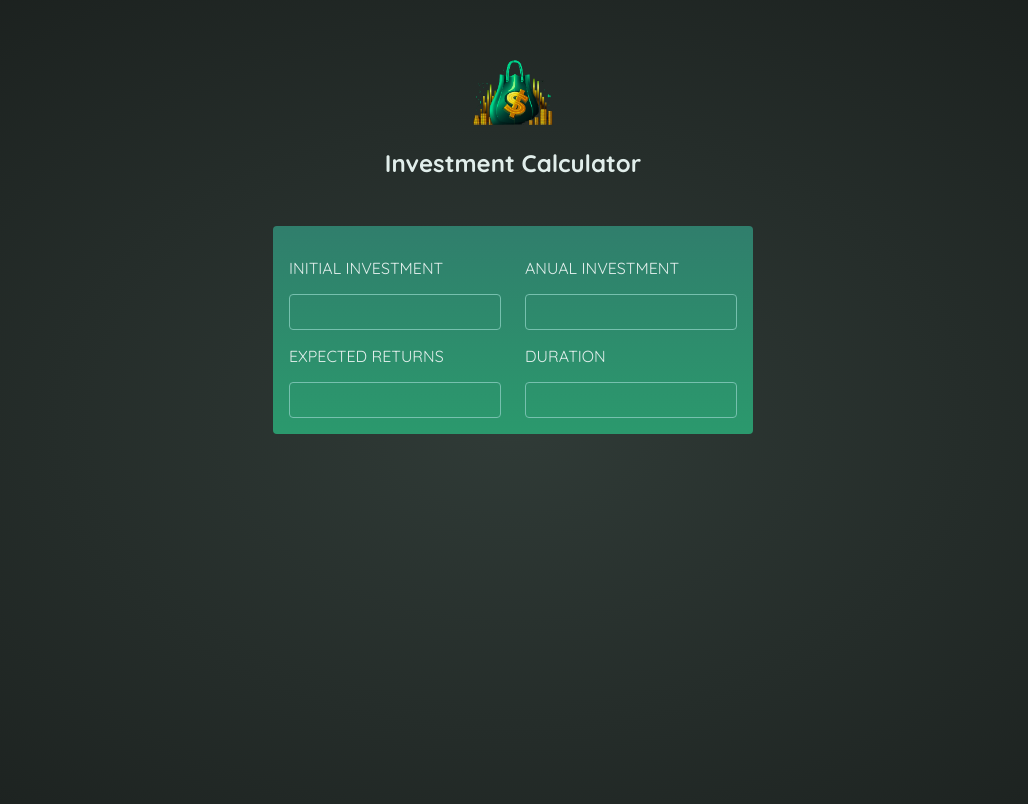
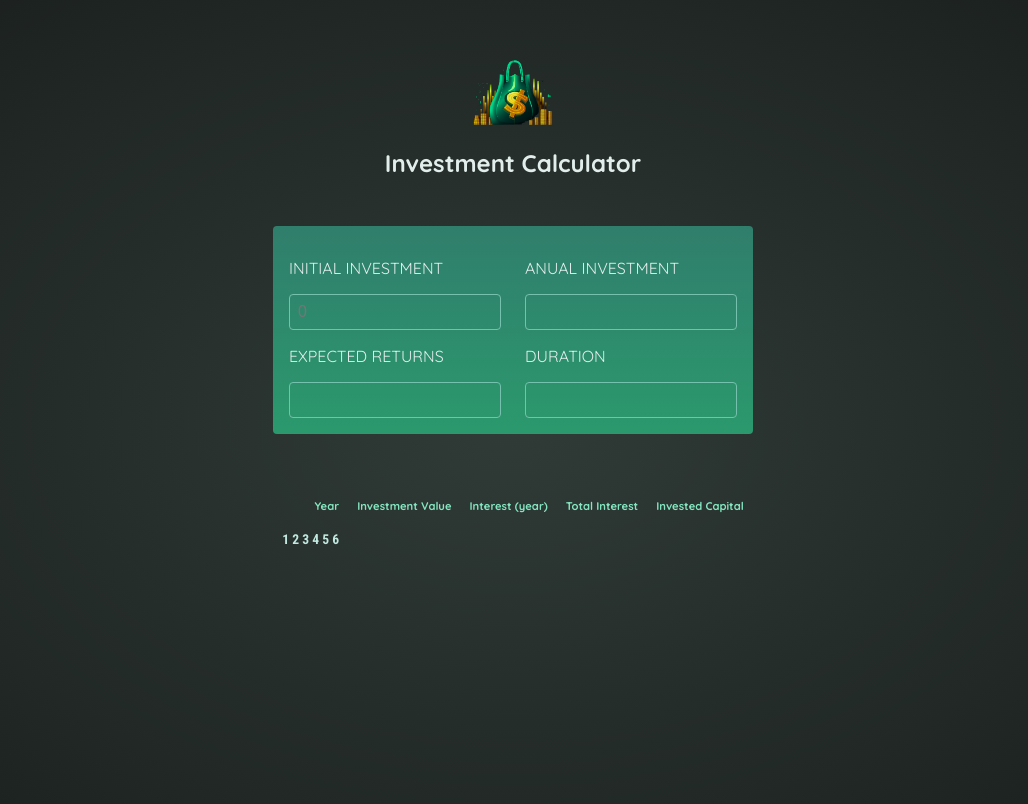
Before and after one commit to ShomaDoi/InvProject, a React (Vite) app: page / in a window 1280 px wide. Shown: the top 804 px of the page, without its empty margins (127-1155 px from the left). Built offline with nearby package versions, Linux system fonts and the light colour scheme.

Commit message:
Added basic ResultTable component

```diff
--- a/src/App.jsx
+++ b/src/App.jsx
@@ -1,11 +1,13 @@
 import Header from "./components/Header"
 import InvestmentCalculator from "./components/InvestmentCalculator"
+import ResultTabel from "./components/ResultTabel"
 
 function App() {
   return (
     <div>
       <Header/>
       <InvestmentCalculator/>
+      <ResultTabel/>
     </div>
   )
 }
--- a/src/components/InvestmentCalculator.jsx
+++ b/src/components/InvestmentCalculator.jsx
@@ -2,7 +2,7 @@ export default function InvestmentCalculator()  {
     return <div id="user-input" className="input-group">
         <div>
             <p className="label">INITIAL INVESTMENT</p>
-            <input id="initial" className="input"/>
+            <input id="initial" className="input" placeholder="0"/>
             <p className="label">EXPECTED RETURNS</p>
             <input id="expected" className="input"/>
         </div>
--- /dev/null
+++ b/src/components/ResultTabel.jsx
@@ -0,0 +1,21 @@
+export default function ResultTabel()   {
+    return <table id="result">
+        <thead className="thead" >
+            <tr>
+                <th scope="col">Year</th>
+                <th scope="col">Investment Value</th>
+                <th scope="col">Interest (year)</th>
+                <th scope="col">Total Interest</th>
+                <th scope="col">Invested Capital</th>
+            </tr>
+        </thead>
+        <tbody className="tbody">
+            <tr>
+                <th scope="col">
+                    1 2 3 4 5 6
+                </th>
+            </tr>
+        </tbody>
+
+    </table>
+}
```
